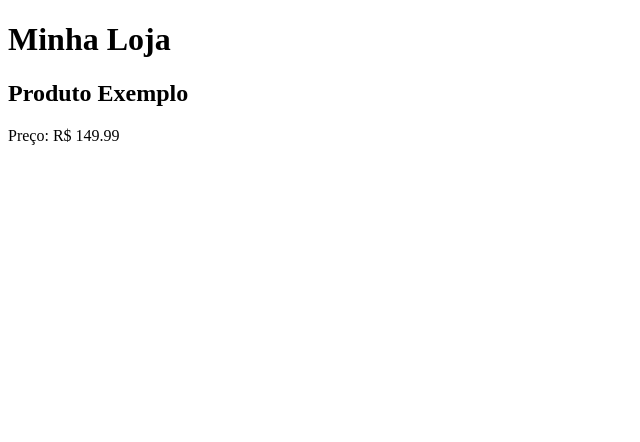
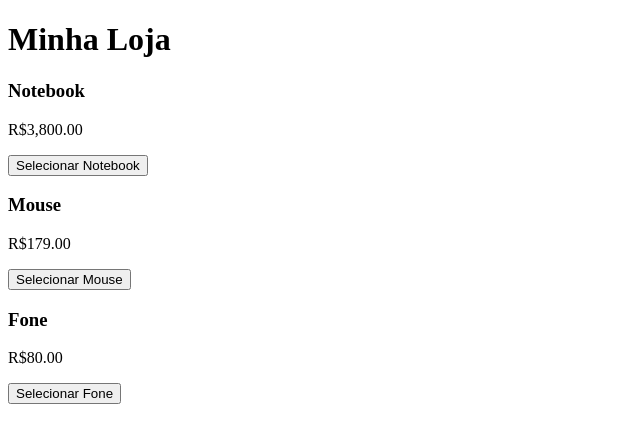
Before and after one commit to fabcurvello/meu-primeiro-app, an Angular app: page / in a window 1280 px wide. Shown: the top 442 px of the page, without its empty margins (0-640 px from the left). Built offline with nearby package versions, Linux system fonts and the light colour scheme.

Commit message:
Controle de Fluxo, Pipes, Comunicacao entre Componentes

```diff
--- a/src/app/app.html
+++ b/src/app/app.html
@@ -1,2 +1,2 @@
 <h1>Minha Loja</h1>
-<app-produto></app-produto>
+<app-lista-produtos></app-lista-produtos>
--- /dev/null
+++ b/src/app/components/lista-produtos/lista-produtos.html
@@ -0,0 +1,7 @@
+@for (item of produtos; track item.nome) {
+  <app-produto
+    [nome]="item.nome"
+    [preco]="item.preco"
+    (produtoSelecionado)="exibirProduto($event)"
+  ></app-produto>
+}
--- /dev/null
+++ b/src/app/components/lista-produtos/lista-produtos.ts
@@ -0,0 +1,21 @@
+import { Component } from '@angular/core';
+import { Produto } from '../produto/produto';
+
+@Component({
+  selector: 'app-lista-produtos',
+  imports: [Produto],
+  templateUrl: './lista-produtos.html',
+  styleUrl: './lista-produtos.css',
+})
+export class ListaProdutos {
+  produtos = [
+    { nome: 'Notebook', preco: 3800 },
+    { nome: 'Mouse', preco: 179 },
+    { nome: 'Fone', preco: 80 },
+  ];
+
+  exibirProduto(nome: string) {
+    console.log('Produto selecionado:', nome);
+    // Aqui você pode atualizar o estado, abrir modal, etc.
+  }
+}
--- a/src/app/components/produto/produto.html
+++ b/src/app/components/produto/produto.html
@@ -1,4 +1,6 @@
-<div class="produto">
-    <h2>{{ nome }}</h2>
-    <p>Preço: R$ {{ preco }}</p>
+<div class="produto-card">
+  <h3>{{ nome }}</h3>
+  <p>{{ preco | currency: 'BRL' }}</p>
+
+  <button (click)="selecionarProduto()">Selecionar {{ nome }}</button>
 </div>
--- a/src/app/components/produto/produto.ts
+++ b/src/app/components/produto/produto.ts
@@ -1,12 +1,19 @@
-import { Component } from '@angular/core';
+import { Component, Input, Output, EventEmitter } from '@angular/core';
+import { CurrencyPipe } from '@angular/common';
 
 @Component({
   selector: 'app-produto',
-  imports: [],
+  imports: [CurrencyPipe],
   templateUrl: './produto.html',
   styleUrl: './produto.css',
 })
+
 export class Produto {
-  nome = 'Produto Exemplo';
-  preco = 149.99;
+  @Input() nome: string = '';
+  @Input() preco: number = 0;
+  @Output() produtoSelecionado = new EventEmitter<string>();
+
+  selecionarProduto() {
+    this.produtoSelecionado.emit(this.nome);
+  }
 }
```
Also changed, not shown: src/app/app.ts (+3 -4 lines), src/app/pipes/preco-formatado-pipe.ts (added, +10 -0 lines), src/app/components/lista-produtos/lista-produtos.css (added), 2 other files (tests, documents, lock files or other folders).
